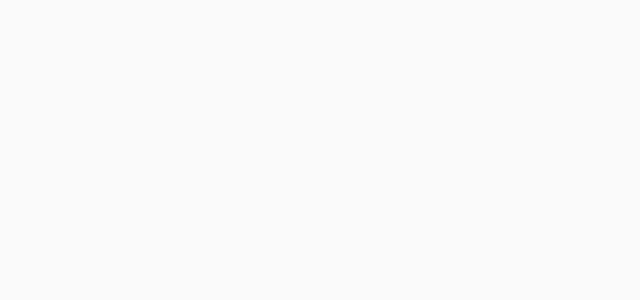
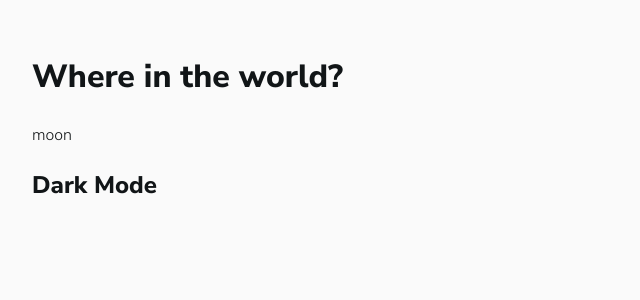
Before and after one commit to Chukeze/REST-Countries-API, a React (Vite) app: page / in a window 1280 px wide. Shown: the top 300 px of the page, without its empty margins (0-640 px from the left). Built offline with nearby package versions, Linux system fonts and the light colour scheme.

Commit message:
Import Header component into App

```diff
--- a/src/App.tsx
+++ b/src/App.tsx
@@ -1,12 +1,13 @@
 import { useState } from 'react'
 import './App.css'
+import Header from './component/header/Header'
 
 function App () {
   // const [count, setCount] = useState(0)
 
   return (
     <div className="App">
-
+      <Header />
     </div>
   )
 }
```
